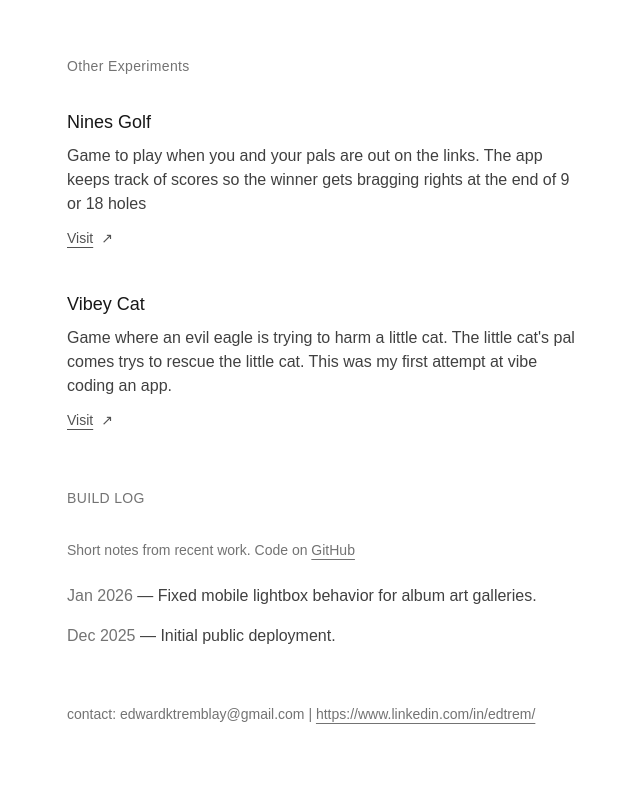
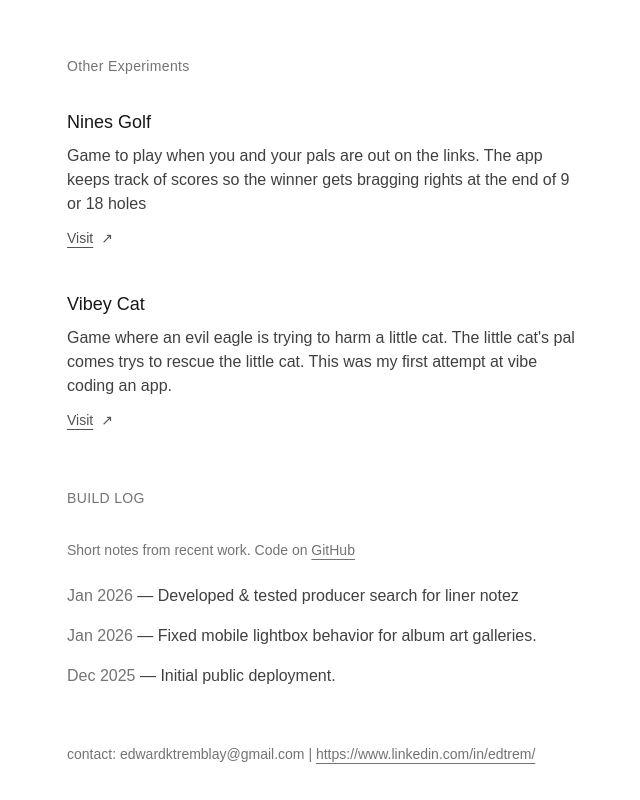
Before and after one commit to edtremsaga/vibey-pers-profile, a Next.js app: page / in a window 1280 px wide. Shown: the part 949-1749 px from the top of the page, without its empty margins (413-1053 px from the left). Built offline with nearby package versions, Linux system fonts and the light colour scheme.

Commit message:
Add build log entry: Developed & tested producer search for liner notez

```diff
--- a/src/app/page.tsx
+++ b/src/app/page.tsx
@@ -139,6 +139,9 @@ export default function Home() {
 
               <ul className="space-y-4 text-neutral-700">
                 <li>
+                  <span className="text-neutral-500">Jan 2026</span> — Developed &amp; tested producer search for liner notez
+                </li>
+                <li>
                   <span className="text-neutral-500">Jan 2026</span> — Fixed mobile
                   lightbox behavior for album art galleries.
                 </li>
```
